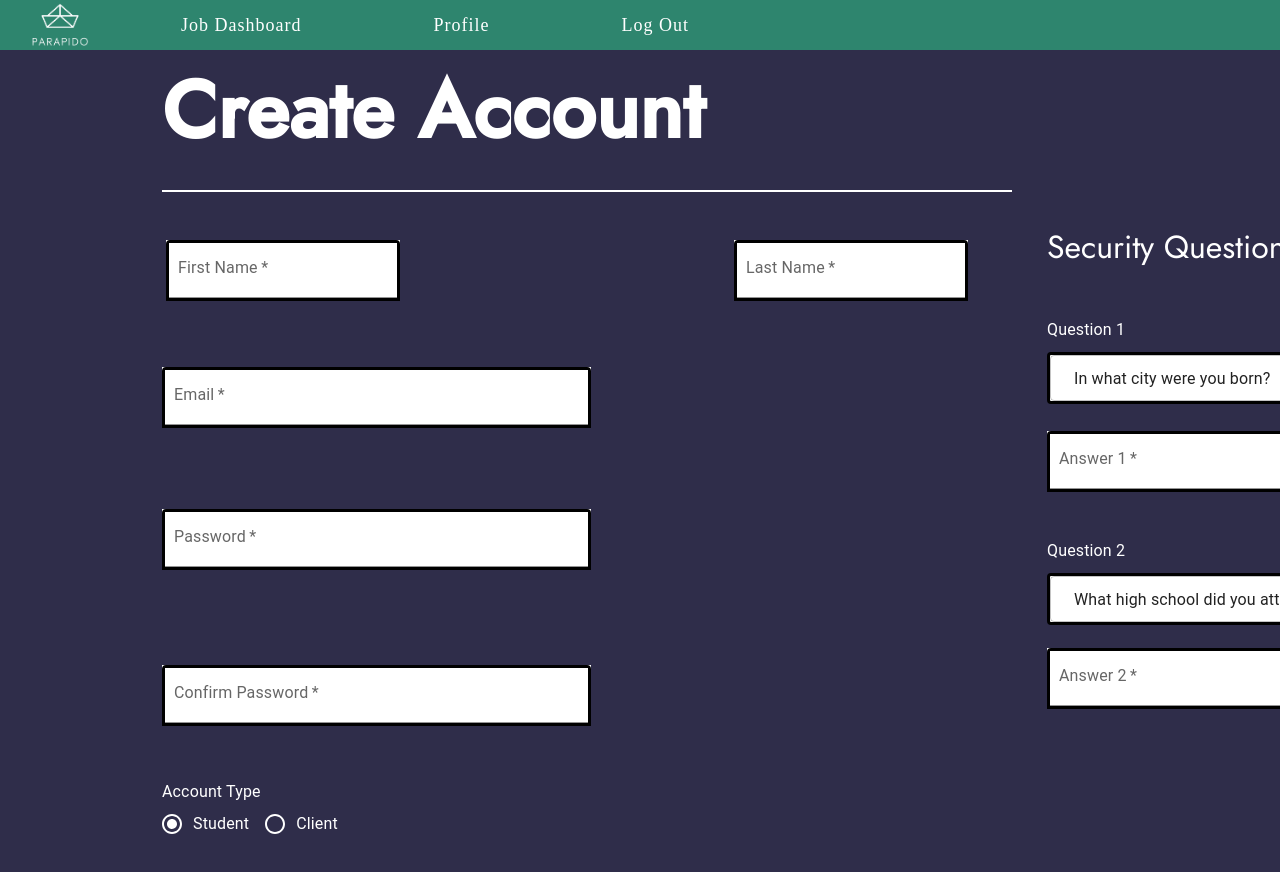
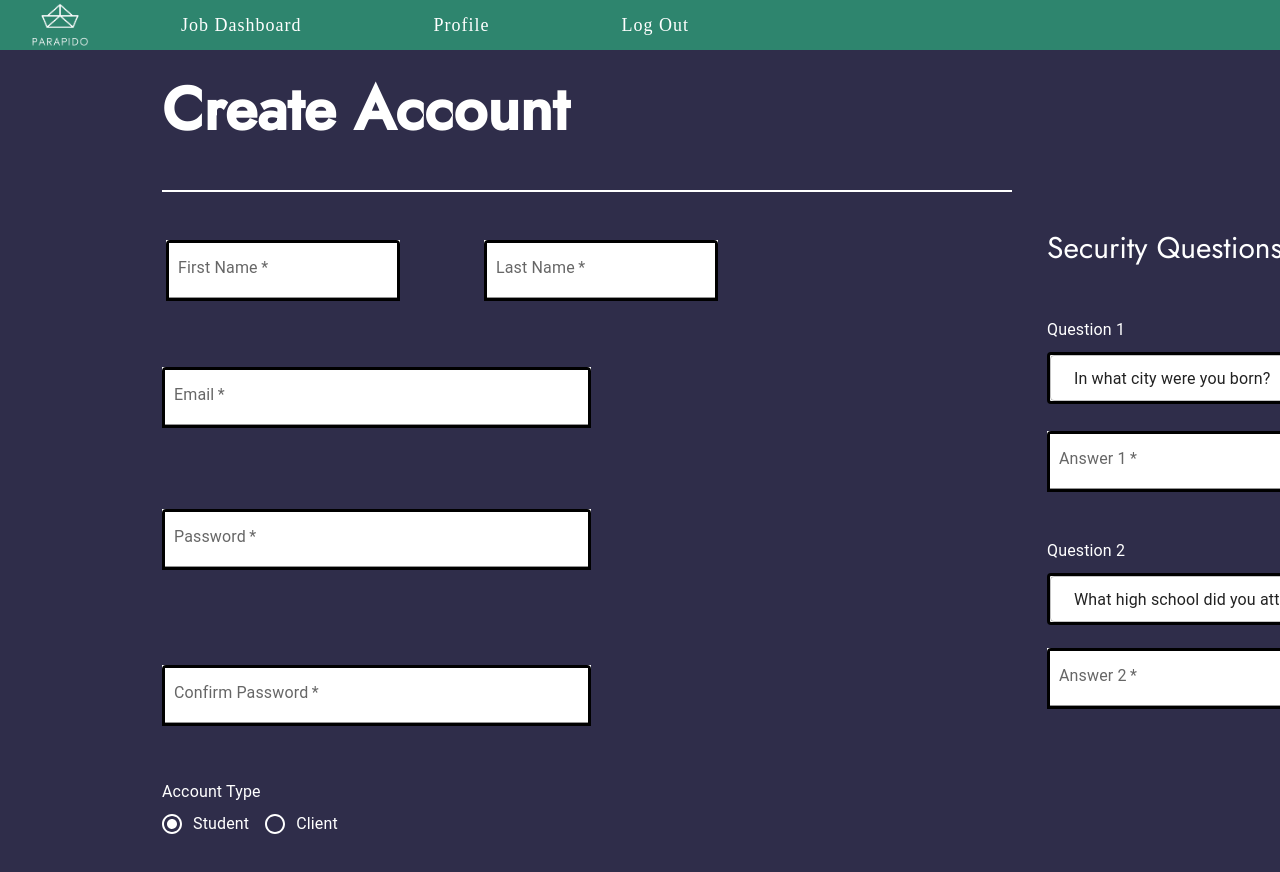
Before and after one commit to Mariie97/Capstone-QWERTY-Dev-Solutions-Team, a React (Create React App) app in the folder parapido-gui/: page /signup in a window 1280 px wide. Shown: the top 872 px of the page. Built offline with nearby package versions, Linux system fonts and the light colour scheme.

Commit message:
- Font changes

```diff
--- a/parapido-gui/src/Components/UserRegistrationPage.js
+++ b/parapido-gui/src/Components/UserRegistrationPage.js
@@ -125,8 +125,8 @@ const errorStyle = {
 };
 
 const questionErrorStyle = {
-    marginTop: '32vh',
-    marginLeft: '71vw',
+    marginTop: '26vh',
+    marginLeft: '70vw',
     fontSize: '20px',
     color: '#f44336'
 };
--- a/parapido-gui/src/Layouts/UserRegistrationPage.css
+++ b/parapido-gui/src/Layouts/UserRegistrationPage.css
@@ -10,10 +10,10 @@
     left: 162px;
     top: 120px;
     border-bottom: 2px solid white;
-    font-family: Jost, serif;
+    font-family: "Jost";
     font-style: normal;
     font-weight: bold;
-    font-size: 80px;
+    font-size: 60px;
     line-height: 120px;
     color: #FFFFFF;
     padding-bottom: 20px;
@@ -33,7 +33,7 @@
     position: absolute;
     width: 234px;
     height: 52px;
-    left: 500px;
+    left: 250px;
     top: 310px;
     background: #FFFFFF;
 }
@@ -43,10 +43,10 @@
     left: 1047px;
     top: 304px;
     width: 500px;
-    font-family: Jost, serif;
+    font-family: Jost;
     font-style: normal;
     font-weight: normal;
-    font-size: 32px;
+    font-size: 30px;
     line-height: 27px;
     color: #FFFFFF;
 }
```
